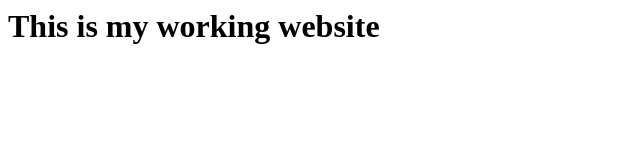
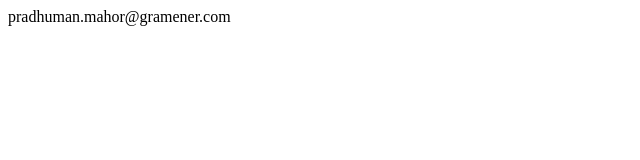
Before and after one commit to GramenerPrad/Vercel_Practice, a plain HTML site: page index.html in a window 1280 px wide. Shown: the whole page, without its empty margins (0-640 px from the left). Drawn offline with Linux system fonts and the light colour scheme.

Commit message:
Update index.html

```diff
--- a/index.html
+++ b/index.html
@@ -1 +1 @@
-<h1>This is my working website</h1>
+<!--email_off-->pradhuman.mahor@gramener.com<!--/email_off-->
```
